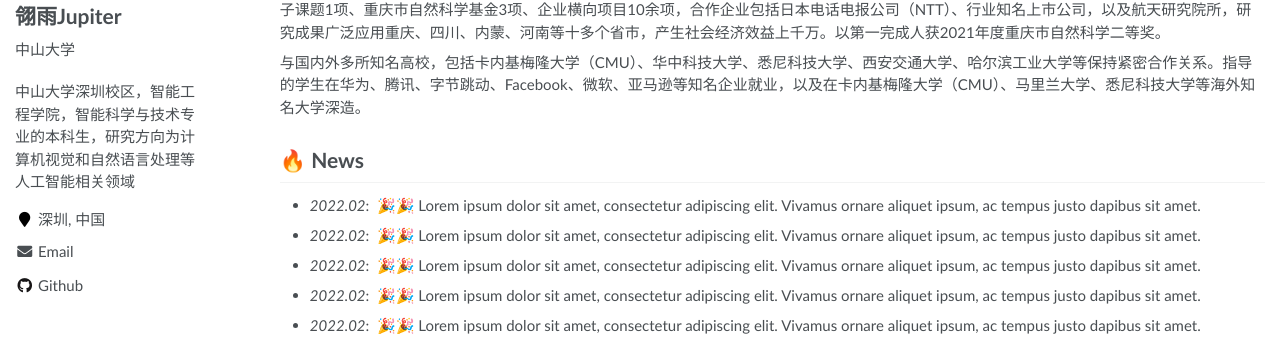
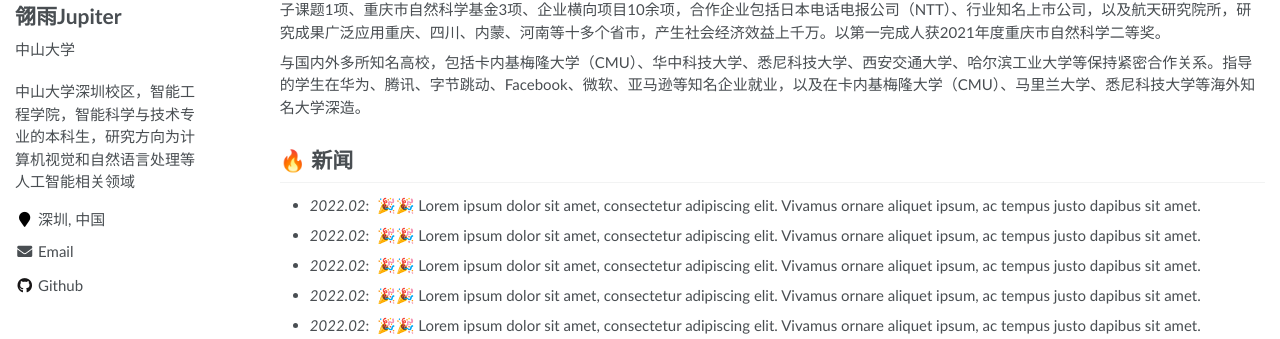
Before and after one commit to LinyuJupiter/zh-linyujupiter-homepage, a Jekyll site: the page built from _pages/about.md, in a window 1280 px wide and 900 px high. Shown: the part 273-612 px from the top of the window. Built offline with Jekyll 4.4.1, drawn with Linux system fonts in a browser that asks for light colours.

Commit message:
Update about.md

```diff
--- a/_pages/about.md
+++ b/_pages/about.md
@@ -26,7 +26,7 @@ redirect_from:
 与国内外多所知名高校，包括卡内基梅隆大学（CMU）、华中科技大学、悉尼科技大学、西安交通大学、哈尔滨工业大学等保持紧密合作关系。指导的学生在华为、腾讯、字节跳动、Facebook、微软、亚马逊等知名企业就业，以及在卡内基梅隆大学（CMU）、马里兰大学、悉尼科技大学等海外知名大学深造。
 
 <span class='anchor' id='news'></span>
-# 🔥 News
+# 🔥 新闻
 - *2022.02*: &nbsp;🎉🎉 Lorem ipsum dolor sit amet, consectetur adipiscing elit. Vivamus ornare aliquet ipsum, ac tempus justo dapibus sit amet.
 - *2022.02*: &nbsp;🎉🎉 Lorem ipsum dolor sit amet, consectetur adipiscing elit. Vivamus ornare aliquet ipsum, ac tempus justo dapibus sit amet.
 - *2022.02*: &nbsp;🎉🎉 Lorem ipsum dolor sit amet, consectetur adipiscing elit. Vivamus ornare aliquet ipsum, ac tempus justo dapibus sit amet.
```
